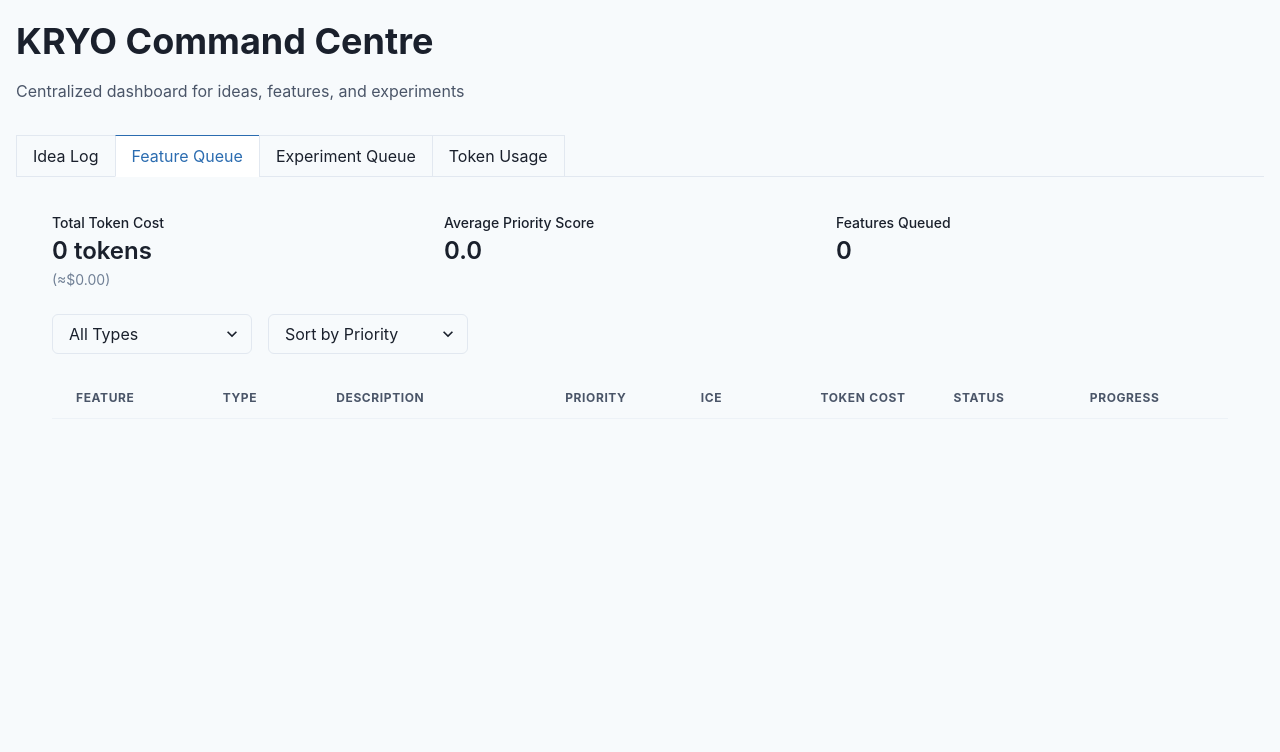
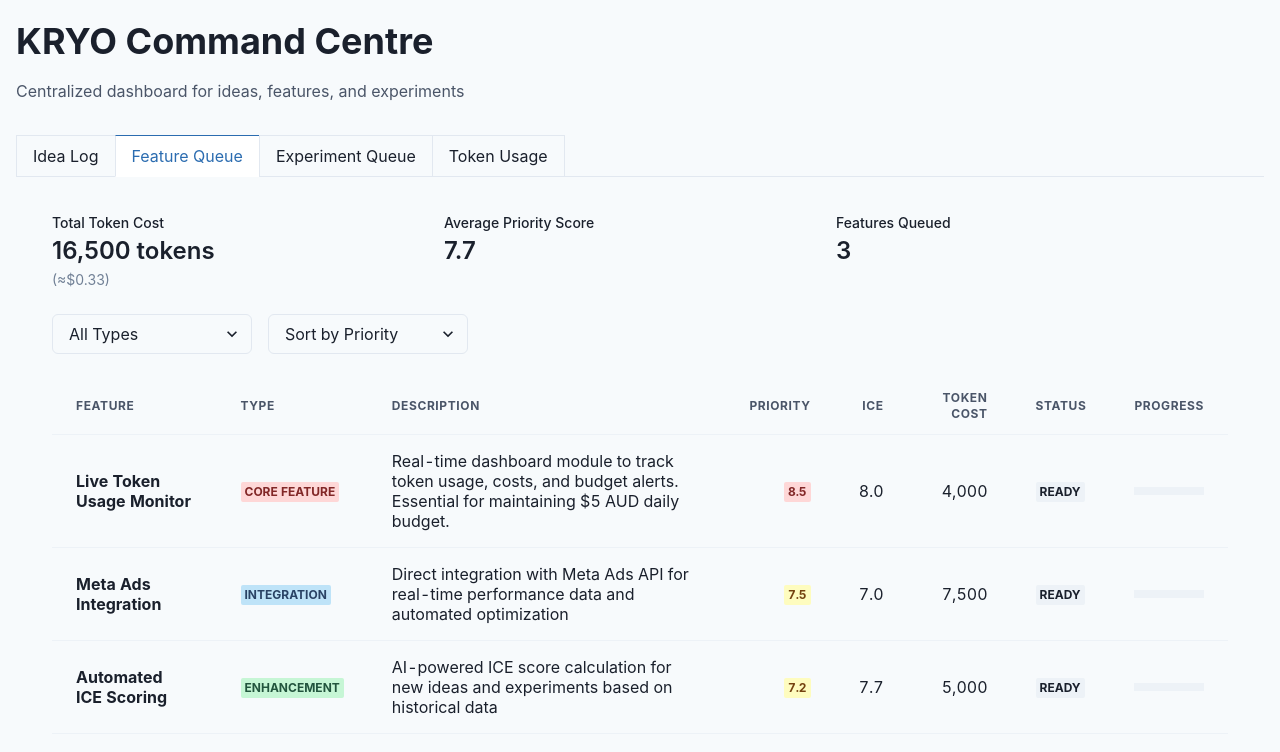
Before and after one commit to WiggidyWiggidy/kryo-dashboard, a React (Create React App) app: page / in a window 1280 px wide. Both pictures are taken after a click on the tab "Feature Queue". Shown: the top 752 px of the page. Built offline with nearby package versions, Linux system fonts and the light colour scheme.

Commit message:
Add real data to dashboard with highest priority features

```diff
--- a/src/components/ExperimentQueue/index.js
+++ b/src/components/ExperimentQueue/index.js
@@ -46,6 +46,12 @@ const ExperimentQueue = () => {
     const savedExperiments = localStorage.getItem('experiments');
     if (savedExperiments) {
       setExperiments(JSON.parse(savedExperiments));
+    } else {
+      // Load initial data if nothing in localStorage
+      import('../../data/initialData').then(({ initialExperiments }) => {
+        setExperiments(initialExperiments);
+        localStorage.setItem('experiments', JSON.stringify(initialExperiments));
+      });
     }
   }, []);
 
--- a/src/components/FeatureQueue/index.js
+++ b/src/components/FeatureQueue/index.js
@@ -46,6 +46,12 @@ const FeatureQueue = () => {
     const savedFeatures = localStorage.getItem('features');
     if (savedFeatures) {
       setFeatures(JSON.parse(savedFeatures));
+    } else {
+      // Load initial data if nothing in localStorage
+      import('../../data/initialData').then(({ initialFeatures }) => {
+        setFeatures(initialFeatures);
+        localStorage.setItem('features', JSON.stringify(initialFeatures));
+      });
     }
   }, []);
 
--- a/src/components/IdeaLog/index.js
+++ b/src/components/IdeaLog/index.js
@@ -67,6 +67,12 @@ const IdeaLog = () => {
     const savedIdeas = localStorage.getItem('ideas');
     if (savedIdeas) {
       setIdeas(JSON.parse(savedIdeas));
+    } else {
+      // Load initial data if nothing in localStorage
+      import('../../data/initialData').then(({ initialIdeas }) => {
+        setIdeas(initialIdeas);
+        localStorage.setItem('ideas', JSON.stringify(initialIdeas));
+      });
     }
   }, []);
 
--- /dev/null
+++ b/src/data/initialData.js
@@ -0,0 +1,124 @@
+export const initialFeatures = [
+  {
+    id: "1",
+    title: "Live Token Usage Monitor",
+    description: "Real-time dashboard module to track token usage, costs, and budget alerts. Essential for maintaining $5 AUD daily budget.",
+    type: "Core Feature",
+    ice_score: {
+      impact: 9,
+      confidence: 8,
+      ease: 7,
+      total: 8.0
+    },
+    complexity: 7,
+    status: "ready",
+    progress: 0,
+    token_cost: 4000,
+    priority: 8.5,
+    created_at: "2026-02-23T00:00:00Z"
+  },
+  {
+    id: "2",
+    title: "Meta Ads Integration",
+    description: "Direct integration with Meta Ads API for real-time performance data and automated optimization",
+    type: "Integration",
+    ice_score: {
+      impact: 8,
+      confidence: 7,
+      ease: 6,
+      total: 7.0
+    },
+    complexity: 8,
+    status: "ready",
+    progress: 0,
+    token_cost: 7500,
+    priority: 7.5,
+    created_at: "2026-02-23T00:00:00Z"
+  },
+  {
+    id: "3",
+    title: "Automated ICE Scoring",
+    description: "AI-powered ICE score calculation for new ideas and experiments based on historical data",
+    type: "Enhancement",
+    ice_score: {
+      impact: 7,
+      confidence: 8,
+      ease: 8,
+      total: 7.7
+    },
+    complexity: 6,
+    status: "ready",
+    progress: 0,
+    token_cost: 5000,
+    priority: 7.2,
+    created_at: "2026-02-23T00:00:00Z"
+  }
+];
+
+export const initialExperiments = [
+  {
+    id: "1",
+    title: "Dubai Professional Morning Routine Campaign",
+    hypothesis: "Targeting Dubai professionals with morning productivity messaging will yield 30% higher CTR",
+    type: "Ad Campaign",
+    ice_score: {
+      impact: 9,
+      confidence: 8,
+      ease: 7,
+      total: 8.0
+    },
+    status: "draft",
+    token_cost: 4000,
+    created_at: "2026-02-23T00:00:00Z",
+    duration_days: 14
+  },
+  {
+    id: "2",
+    title: "Performance Benefits Landing Page Test",
+    hypothesis: "Leading with performance benefits will increase conversion rate by 25%",
+    type: "Landing Page",
+    ice_score: {
+      impact: 8,
+      confidence: 7,
+      ease: 8,
+      total: 7.7
+    },
+    status: "draft",
+    token_cost: 5000,
+    created_at: "2026-02-23T00:00:00Z",
+    duration_days: 21
+  }
+];
+
+export const initialIdeas = [
+  {
+    id: "1",
+    title: "Natural Energy Boost Campaign",
+    description: "Marketing campaign focusing on KRYO as a natural alternative to caffeine",
+    category: "Marketing Campaign",
+    ice_score: {
+      impact: 8,
+      confidence: 7,
+      ease: 8,
+      total: 7.7
+    },
+    token_cost: 3000,
+    status: "new",
+    created_at: "2026-02-23T00:00:00Z"
+  },
+  {
+    id: "2",
+    title: "Installation Process Optimization",
+    description: "Streamline apartment installation process to reduce setup time by 50%",
+    category: "Feature Improvement",
+    ice_score: {
+      impact: 9,
+      confidence: 8,
+      ease: 6,
+      total: 7.7
+    },
+    token_cost: 6000,
+    status: "new",
+    created_at: "2026-02-23T00:00:00Z"
+  }
+];
```
Also changed, not shown: 9 other files (tests, documents, lock files or other folders).
